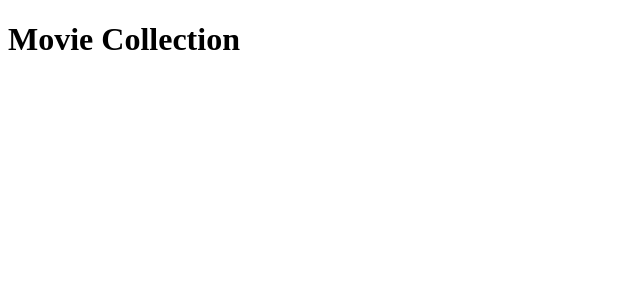
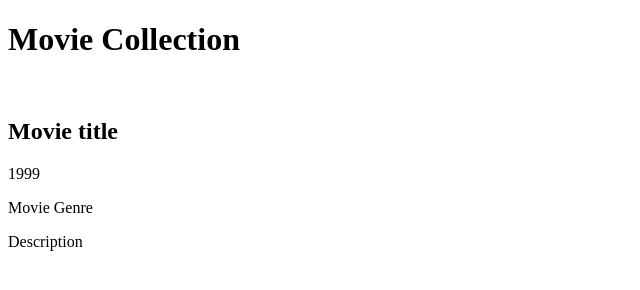
Before and after one commit to Kudatee007/movie-collection, a plain HTML site: page index.html in a window 1280 px wide. Shown: the whole page, without its empty margins (0-640 px from the left). Drawn offline with Linux system fonts and the light colour scheme.

Commit message:
Added movie card

```diff
--- a/index.html
+++ b/index.html
@@ -8,10 +8,18 @@
   </head>
   <body>
     <header>
-        <h1>Movie Collection</h1>
+      <h1>Movie Collection</h1>
     </header>
     <main>
-        <div id="movie-grid"></div>
+      <section class="movie-list">
+        <div id="movie-card">
+          <img src="" alt="" class="movie-poster" />
+          <h2 class="movie-title">Movie title</h2>
+          <p movie-year>1999</p>
+          <p class="movie-genre">Movie Genre</p>
+          <p class="movie-description">Description</p>
+        </div>
+      </section>
     </main>
   </body>
 </html>
```
